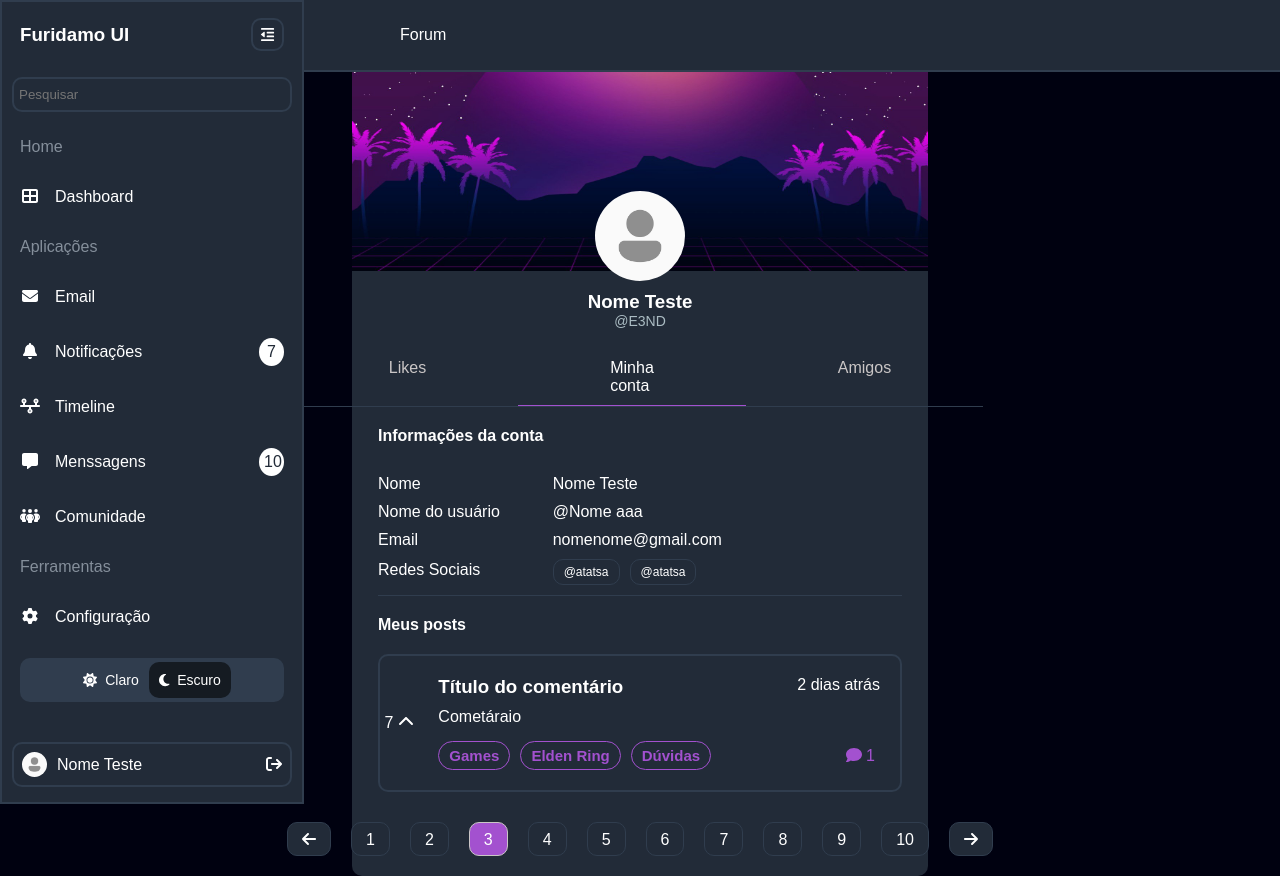
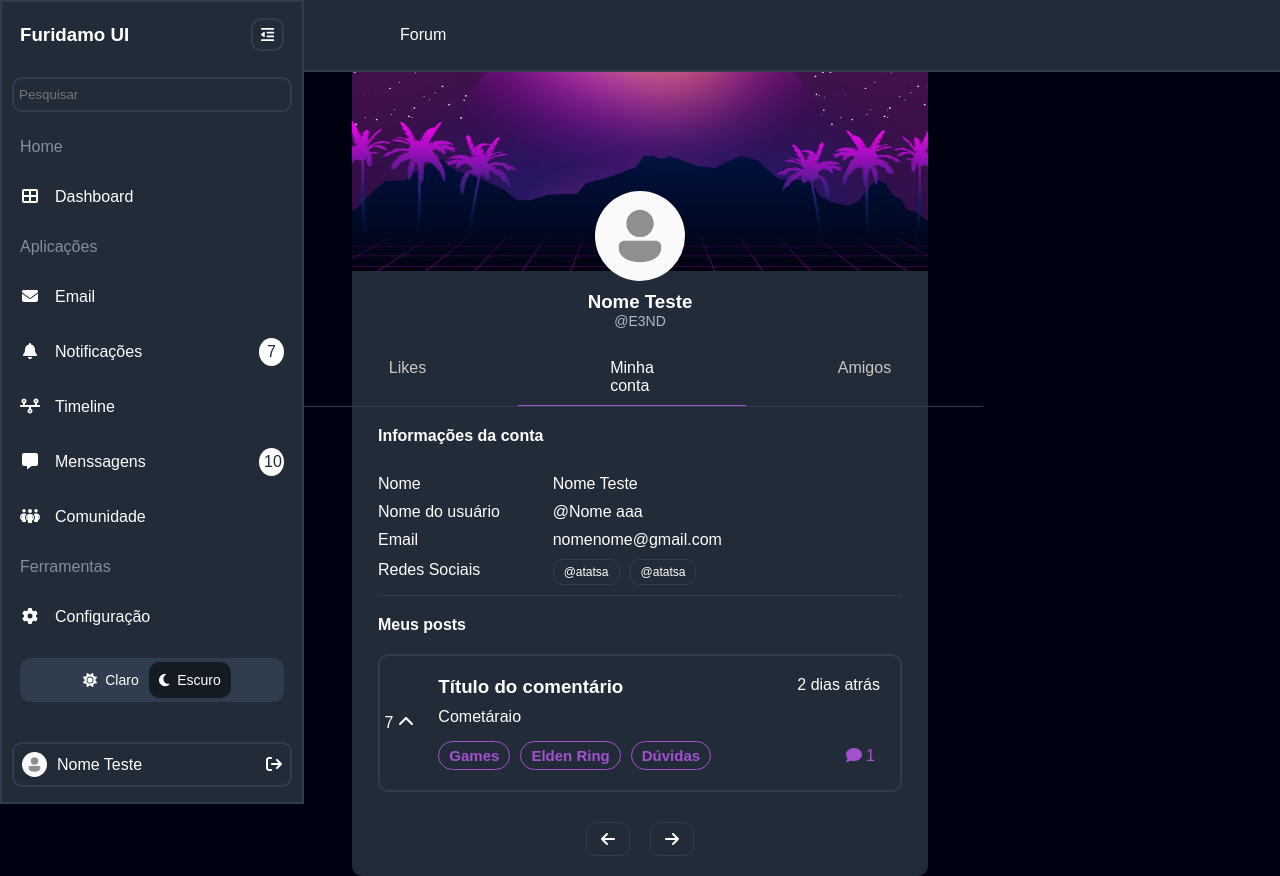
Before and after one commit to E3ND/Furidamo_Project_FrontEnd, a React (Create React App) app: page /profile in a window 1280 px wide. Built offline with nearby package versions, Linux system fonts and the light colour scheme.

Commit message:
fiz display

```diff
--- a/src/components/comment/Comment.tsx
+++ b/src/components/comment/Comment.tsx
@@ -12,6 +12,8 @@ import { useState } from "react";
 export default function Comment() {
     const [answerPointer, setAnswerPointer] = useState(false);
     const [answerOfAnswerPointer, setAnswerOfAnswerPointer] = useState(false);
+    const [showMenuOption, setShowMenuOption] = useState(false);
+    const [showMenuReplyOption, setShowMenuReplyOption] = useState(false);
 
     const handleClickAnswer = () => {
         setAnswerPointer(!answerPointer);
@@ -21,13 +23,29 @@ export default function Comment() {
         setAnswerOfAnswerPointer(!answerOfAnswerPointer);
     }
 
+    const handleClickShowMenu = () => {
+        setShowMenuOption(!showMenuOption);
+    }
+
+    const handleClickShowMenuReply = () => {
+        setShowMenuReplyOption(!showMenuReplyOption);
+    }
+
     return(
         <div className={Style.Comment_container}>
             <div className={Style.Comment_content}>
                 <img src="image/profile.png" width={25} height={25} alt="" />
                 <p>Nelson Martins</p>
                 <p className={Style.date}>1 dia atrás</p>
-                <div><FontAwesomeIcon icon={faEllipsis} /></div>
+                <div>
+                    <FontAwesomeIcon icon={faEllipsis} onClick={handleClickShowMenu} />
+                    {showMenuOption &&
+                        <div>
+                            <p>Editar</p>
+                            <p>Excluír</p>
+                        </div>
+                    }
+                </div>
             </div>
 
             <div className={Style.comment}>
@@ -60,7 +78,14 @@ export default function Comment() {
                         <p>Nelson Martins</p>
                     </div>
                     <p className={Style.date}>1 dia atrás</p>
-                    <div><FontAwesomeIcon icon={faEllipsis} /></div>
+                    <div><FontAwesomeIcon icon={faEllipsis} onClick={handleClickShowMenuReply} />
+                    {showMenuReplyOption &&
+                        <div>
+                            <p>Editar</p>
+                            <p>Excluír</p>
+                        </div>
+                        }
+                    </div>
                 </div>
 
                 <div className={Style.comment}>
--- a/src/components/comment/styles.module.scss
+++ b/src/components/comment/styles.module.scss
@@ -24,6 +24,15 @@
             font-size: 20px;
             margin-left: auto;
             cursor: pointer;
+
+            div {
+                position: absolute;
+                background-color: rgb(48, 61, 78);
+
+                p {
+                    margin: 10px 15px;
+                }
+            }
         }
 
         div:hover:last-of-type {
--- a/src/components/pages/postPage/PostPage.tsx
+++ b/src/components/pages/postPage/PostPage.tsx
@@ -95,8 +95,8 @@ export default function PostPage() {
                     </div>
 
                     <div className={Style.tags}>
-                        {tags.map((key: string) => {
-                            return <div className={Style.tags_border}><p>{key}</p></div>
+                        {tags.map((key: string, index: number) => {
+                            return <div className={Style.tags_border} key={index}><p>{key}</p></div>
                         })}
                     </div>
 
--- a/src/components/pages/profile/Profile.tsx
+++ b/src/components/pages/profile/Profile.tsx
@@ -1,4 +1,4 @@
-import { useState } from 'react';
+import { JSX, useEffect, useState } from 'react';
 import { FontAwesomeIcon } from '@fortawesome/react-fontawesome';
 import { faArrowLeft } from "@fortawesome/free-solid-svg-icons";
 import { faArrowRight } from "@fortawesome/free-solid-svg-icons";
@@ -7,8 +7,45 @@ import Post from '../../post/Post';
 import Style from './styles.module.scss';
 
 export default function Profile() {
+    const [numberPaginationBack, setNumberPaginationBack] = useState(10);
+    const [screenSize, setScreenSize] = useState({
+        width: window.innerWidth,
+        height: window.innerHeight,
+    });
+
     const [arrayMenu, setArrayMenu] = useState(["list_type", "list_type_hover", "list_type"]);
     let fakeArrayMenu = ["list_type", "list_type_hover", "list_type"];
+    const [paginationElement, setPaginationElement] = useState<JSX.Element[]>([]);
+
+    useEffect(() => {
+        function handleResize() {
+            setScreenSize({
+                width: window.innerWidth,
+                height: window.innerHeight,
+            });
+        }
+
+        window.addEventListener("resize", handleResize);
+        return () => window.removeEventListener("resize", handleResize);
+    }, []);
+
+    useEffect(() => {
+        if(screenSize.width < 1920) {
+            setNumberPaginationBack(5);
+        }
+        console.log("SIZE ==> ", screenSize.width)
+        const elements: JSX.Element[] = [];
+
+        for (let i = 0; i < numberPaginationBack; i++) {
+            if (i === 2) {
+                elements.push(<span key={i} className={Style.span_selected}>{i + 1}</span>);
+                return;
+            }
+            elements.push(<span key={i} className={Style.span}>{i + 1}</span>);
+        }
+
+        setPaginationElement(elements);
+    }, [numberPaginationBack, screenSize]);
 
     const handleClickMyMenu = (id: number) => {
         for (let i = 0; i < fakeArrayMenu.length; i++) {
@@ -87,16 +124,7 @@ export default function Profile() {
                         <div className={Style.arrow_left}><FontAwesomeIcon icon={faArrowLeft} /></div>
 
                         <div className={Style.pagination_numbers}>
-                            <span className={Style.span}>1</span>
-                            <span className={Style.span}>2</span>
-                            <span className={Style.span_selected}>3</span>
-                            <span className={Style.span}>4</span>
-                            <span className={Style.span}>5</span>
-                            <span className={Style.span}>6</span>
-                            <span className={Style.span}>7</span>
-                            <span className={Style.span}>8</span>
-                            <span className={Style.span}>9</span>
-                            <span className={Style.span}>10</span>
+                            {paginationElement}
                         </div>
                         <div className={Style.arrow_right}><FontAwesomeIcon icon={faArrowRight} /></div>
                     </div>
```
